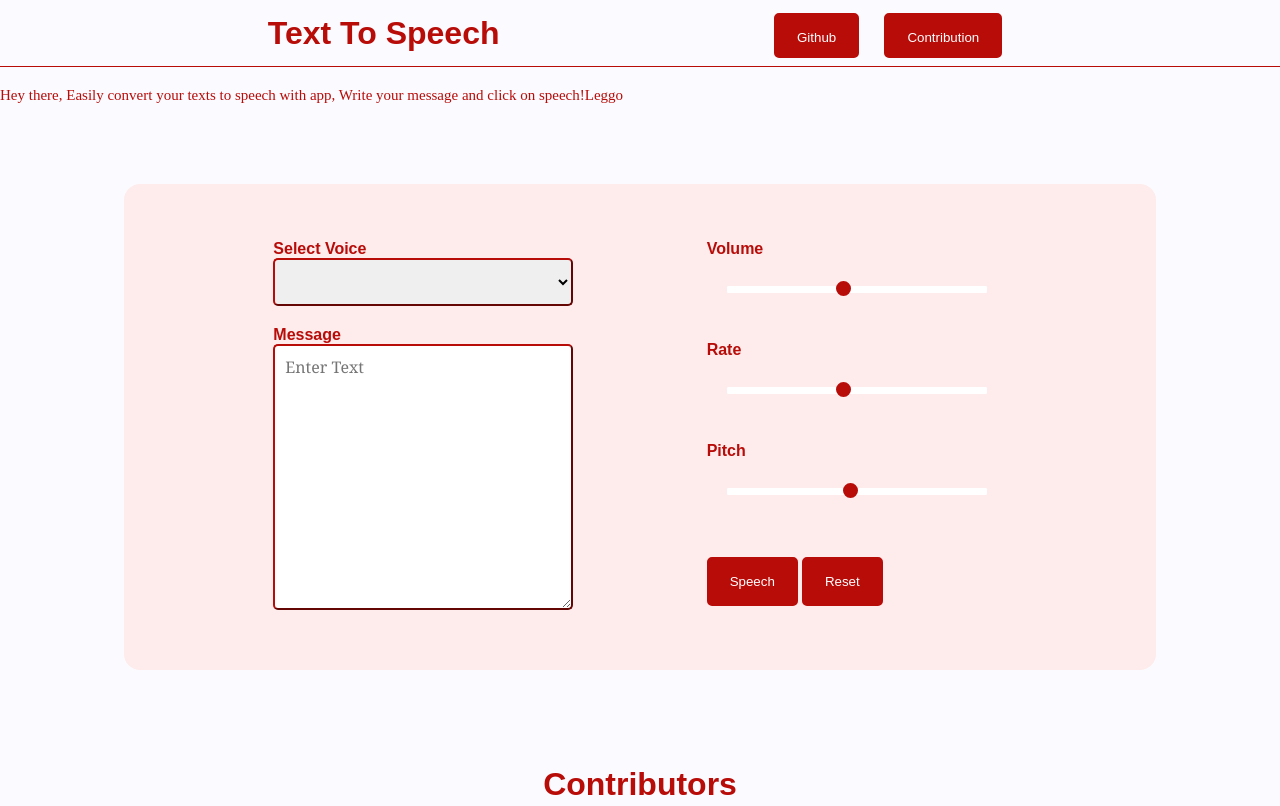
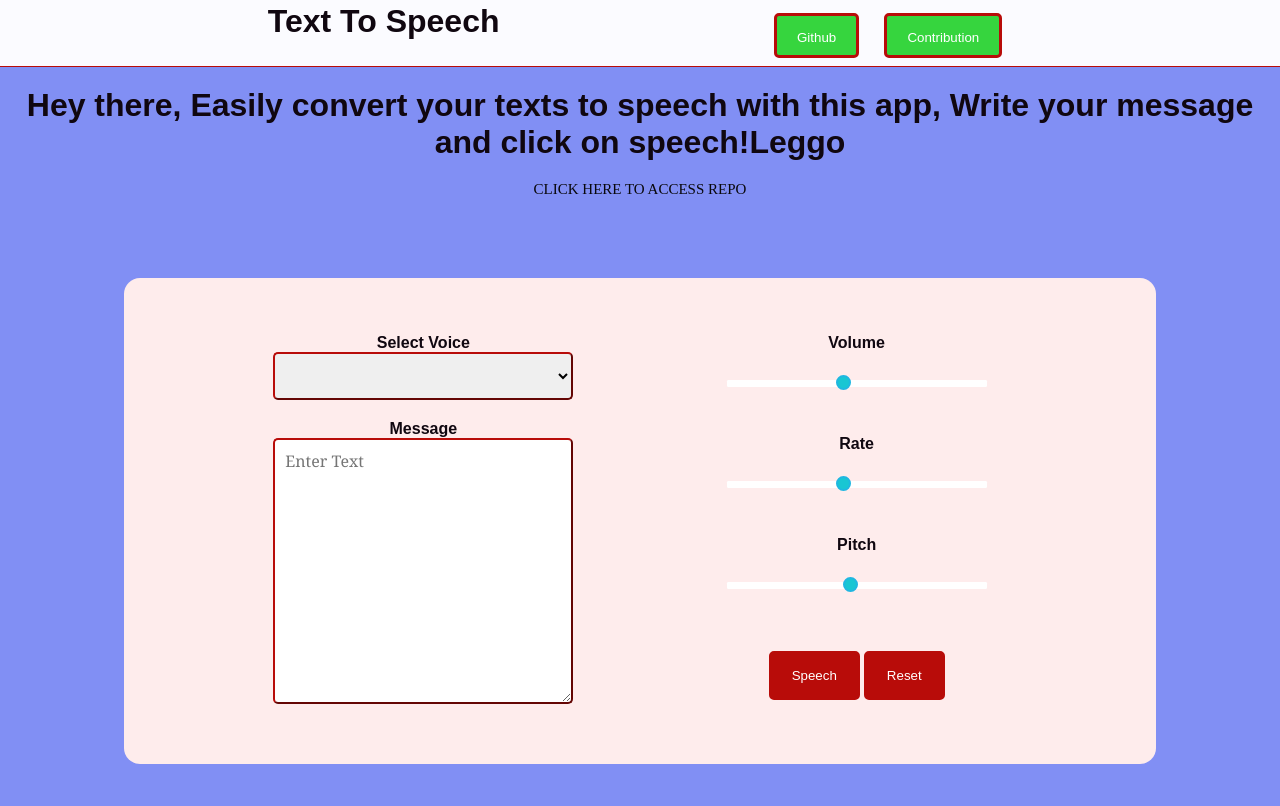
Before and after one commit to surajondev/text-to-speech, a plain HTML site: page index.html in a window 1280 px wide. Shown: the top 806 px of the page. Drawn offline with Linux system fonts and the light colour scheme.

Commit message:
Changed the UI

```diff
--- a/index.html
+++ b/index.html
@@ -23,8 +23,9 @@
         </div>
     </header>
      <div class="message">
-        <a href="https://github.com/diwuracreatives/text-to-speech"> <p>Hey there, Easily convert your texts to speech with app, Write your message and click on speech!Leggo</p>
+        <h1>Hey there, Easily convert your texts to speech with this app, Write your message and click on speech!Leggo</h1>
      </div>
+     <a href="https://github.com/diwuracreatives/text-to-speech"><p>CLICK HERE TO ACCESS REPO</p></a>
     <div class="menu-mobile" id="menu-mobile">
         <a href="https://github.com/surajondev/text-to-speech"><button class="header-btn-mobile">Github</button></a>
         <a href="https://github.com/surajondev/text-to-speech/blob/master/CONTRIBUTION.md"><button class="header-btn-mobile">Contribution</button></a>
--- a/style.css
+++ b/style.css
@@ -6,9 +6,17 @@
 }
 
 body {
-    background-color: #fbfbff;
+    text-align: center;
+    background-color: #818ff4;
 }
 
+h1{
+
+    font-size: 50px;
+    font-family: tapestry, cursive;
+    color:#e57812;
+
+}
 input,
 select,
 textarea {
@@ -123,8 +131,7 @@ footer ul li {
     padding: 0;
     margin: 0;
     height: 100%;
-    align-items: center;
-    color: white;
+    color: rgb(150, 61, 213);
 }
 
 .header-menu {
@@ -137,14 +144,14 @@ footer ul li {
     margin: 10px;
     padding-bottom: 25px;
     height: 50%;
-    background-color: #b80c09;
+    background-color: #36d53e;
     border-radius: 5px;
     transition: 0.3s;
 }
 
 .header-btn:hover,
 .header-btn-mobile:hover {
-    background-color: #dd2b21;
+    background-color: #27cd93;
 }
 
 .menu-icon {
@@ -174,9 +181,9 @@ input[type="range"]::-webkit-slider-thumb {
     height: 15px;
     width: 15px;
     margin-top: -5px;
-    border: 2px solid #b80c09;
+    border: 2px solid #20b7e1;
     border-radius: 50%;
-    background: #b80c09;
+    background: #19c6d3;
     cursor: pointer;
     -webkit-appearance: none;
 }
@@ -186,7 +193,7 @@ input[type="range"]:focus::-webkit-slider-runnable-track {
 }
 
 input[type="range"]:focus::-webkit-slider-range-track {
-    background: #b80c09;
+    background: #10afc8;
 }
 
 .menu-mobile.show {
@@ -241,14 +248,12 @@ h2,
 h1 {
     font-family: sans-serif;
     font-size: 1em;
-    text-align: left;
-    color: #b80c09;
+    text-align: center;
+    color: #100710;
 }
 
-h1 {
-    font-size: 2em;
-    text-align: center;
-    color: #b80c09;
+h1{
+    font-size: 2em;;
 }
 
 .title {
@@ -258,7 +263,7 @@ h1 {
 }
 p{
     font-size: 15px;
-    color: #b80c09;
+    color: #09080c;
 }
 
 /* Container */
```
